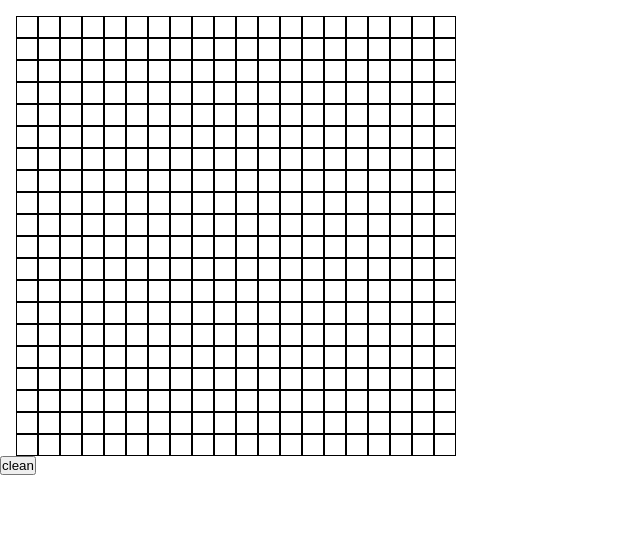
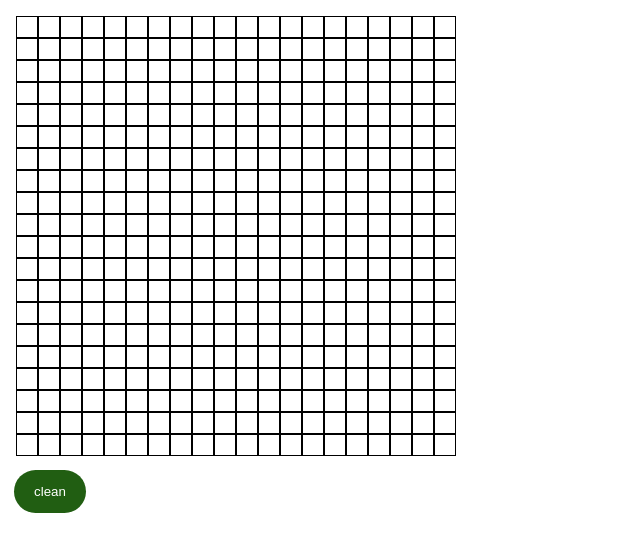
Before and after one commit to wahab95/Etch-a-Sketch, a plain HTML site: page index.html in a window 1280 px wide. Shown: the whole page, without its empty margins (0-640 px from the left). Drawn offline with Linux system fonts and the light colour scheme.

Commit message:
style: Add button styling for better user experience

```diff
--- a/style.css
+++ b/style.css
@@ -2,3 +2,13 @@
     padding: 0;
     margin: 0;
 }
+#btn{
+    background-color: hsl(108, 68%, 22%);
+    color: white;
+    padding: 14px 20px;
+    margin: 14px;
+    border: none;
+    border-radius: 50px;
+    cursor: pointer;
+
+}
```
